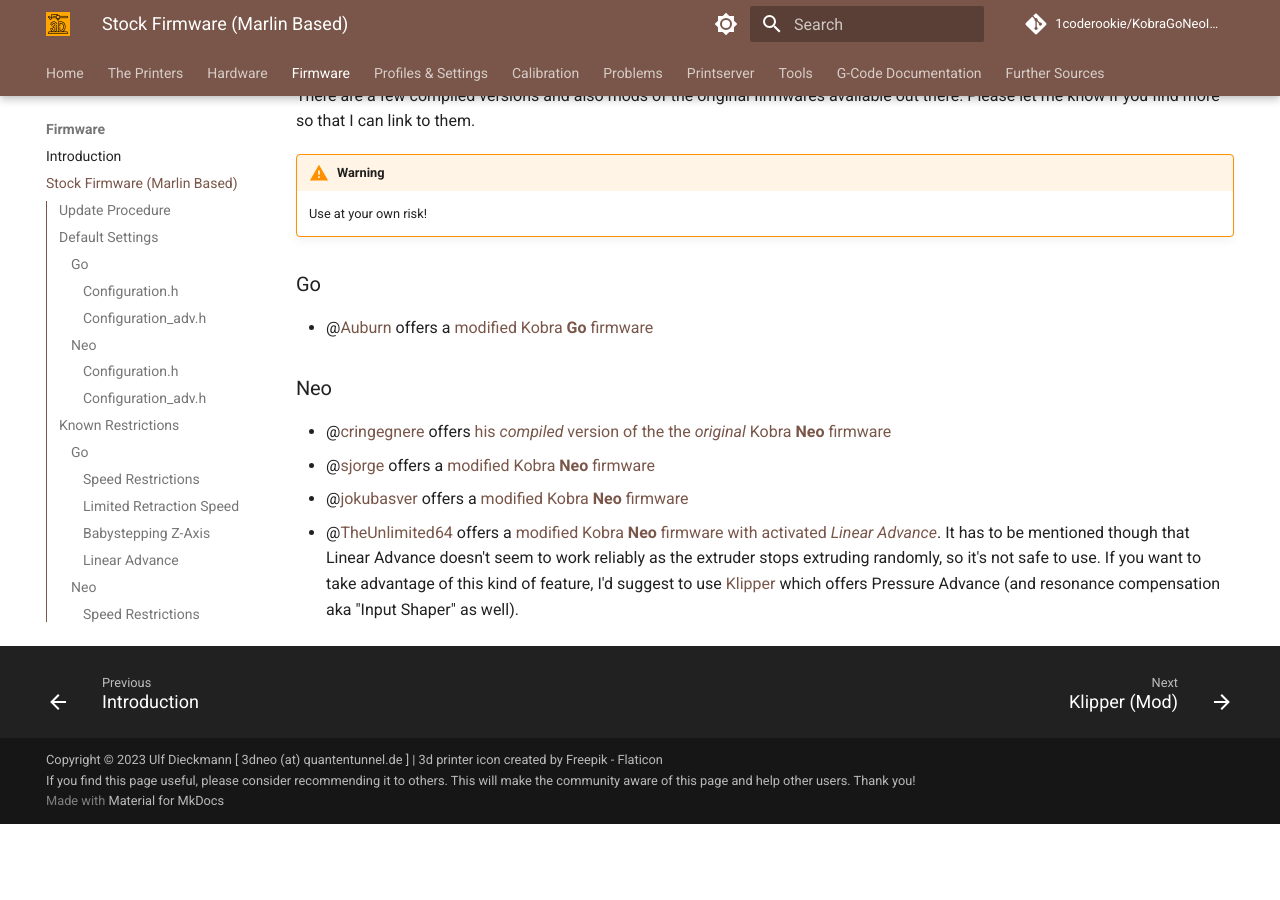
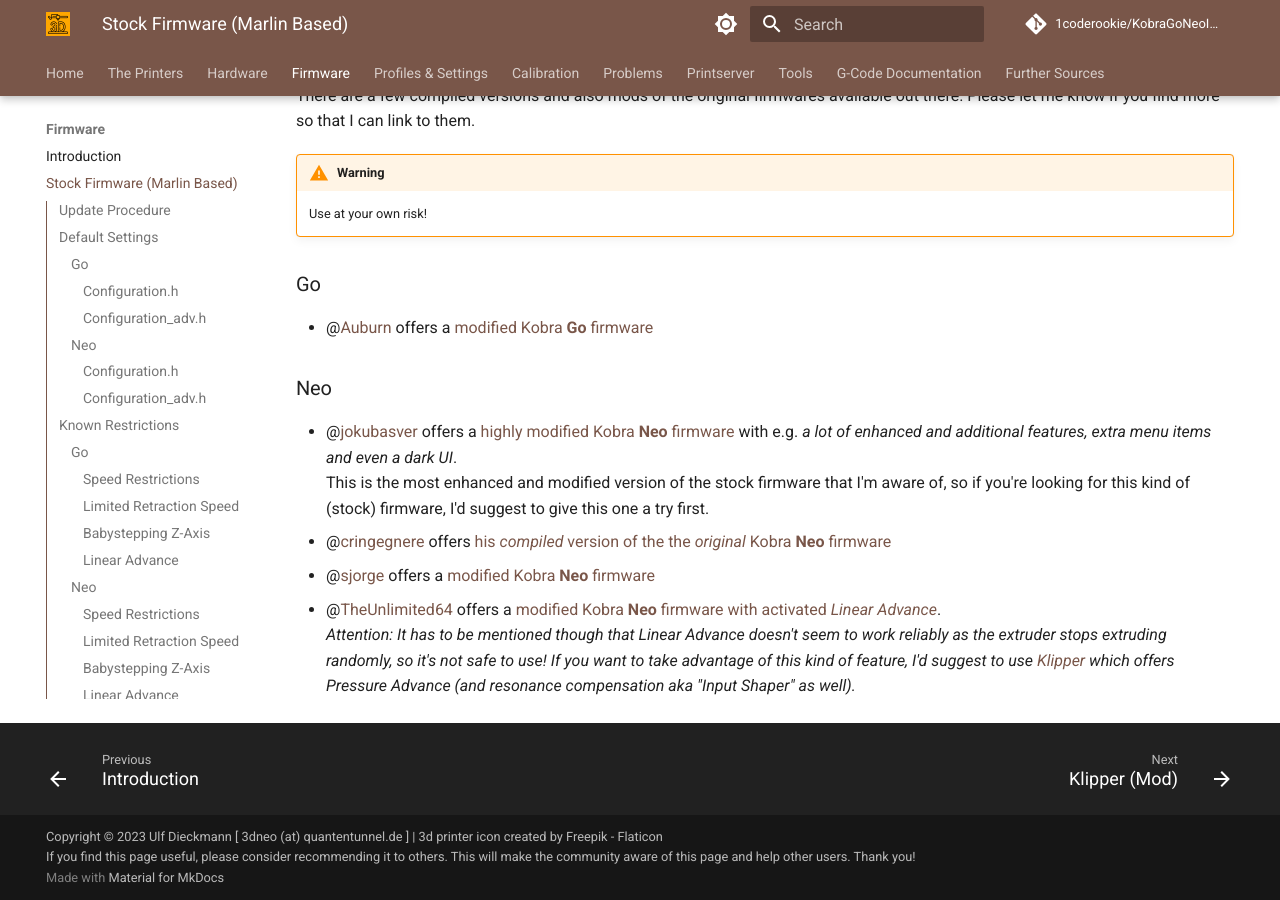
Before and after one commit to 1coderookie/KobraGoNeoInsights, an MkDocs documentation site: the page built from docs/firmware/fw_marlin.md, in a window 1280 px wide and 900 px high, scrolled down 17201 px. Built offline with MkDocs 1.6.1 and Material for MkDocs 9.7.7, drawn with Linux system fonts in a browser that asks for light colours; comment, search, counter and statistics services are not loaded; before the commit the page ends 18025 px from its top, so only the background shows below that.

Commit message:
Update fw_marlin.md

```diff
--- a/docs/firmware/fw_marlin.md
+++ b/docs/firmware/fw_marlin.md
@@ -864,7 +864,9 @@
 
 ### Neo
 
+- @[jokubasver](https://github.com/jokubasver) offers a [highly modified Kobra **Neo** firmware](https://github.com/jokubasver/Kobra_Neo) with e.g. *a lot of enhanced and additional features, extra menu items and even a dark UI*.
+  This is the most enhanced and modified version of the stock firmware that I'm aware of, so if you're looking for this kind of (stock) firmware, I'd suggest to give this one a try first.
 - @[cringegnere](https://github.com/cringegnere) offers [his *compiled* version of the the *original* Kobra **Neo** firmware](https://github.com/cringegnere/Kobra_Neo/releases/tag/v1.3.3_original)
 - @[sjorge](https://github.com/sjorge) offers a [modified Kobra **Neo** firmware](https://github.com/sjorge/Kobra_Neo_Fw)
-- @[jokubasver](https://github.com/jokubasver) offers a [modified Kobra **Neo** firmware](https://github.com/jokubasver/Kobra_Neo)
-- @[TheUnlimited64](https://github.com/TheUnlimited64) offers a [modified Kobra **Neo** firmware with activated *Linear Advance*](https://github.com/TheUnlimited64/Kobra_Neo_Firmware). It has to be mentioned though that Linear Advance doesn't seem to work reliably as the extruder stops extruding randomly, so it's not safe to use. If you want to take advantage of this kind of feature, I'd suggest to use [Klipper](firmware/fw_klipper.md) which offers Pressure Advance (and resonance compensation aka "Input Shaper" as well).
+- @[TheUnlimited64](https://github.com/TheUnlimited64) offers a [modified Kobra **Neo** firmware with activated *Linear Advance*](https://github.com/TheUnlimited64/Kobra_Neo_Firmware).
+  *Attention: It has to be mentioned though that Linear Advance doesn't seem to work reliably as the extruder stops extruding randomly, so it's not safe to use! If you want to take advantage of this kind of feature, I'd suggest to use [Klipper](firmware/fw_klipper.md) which offers Pressure Advance (and resonance compensation aka "Input Shaper" as well).*
```
